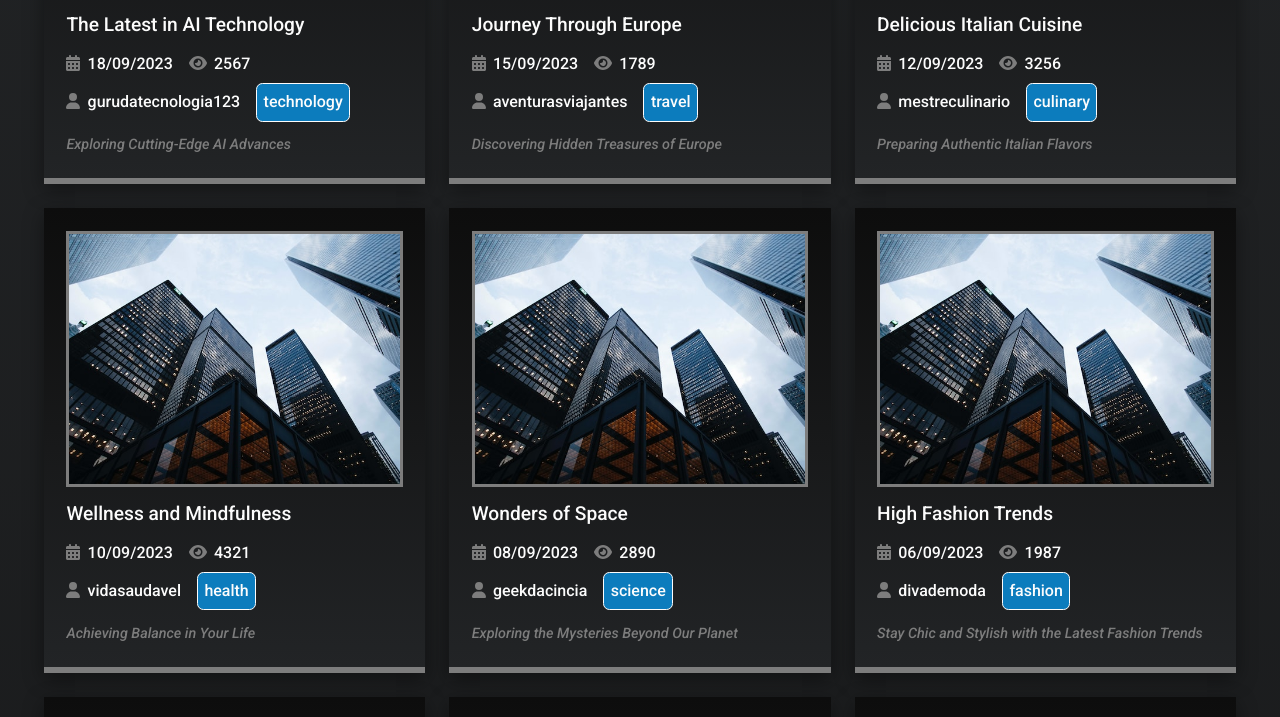
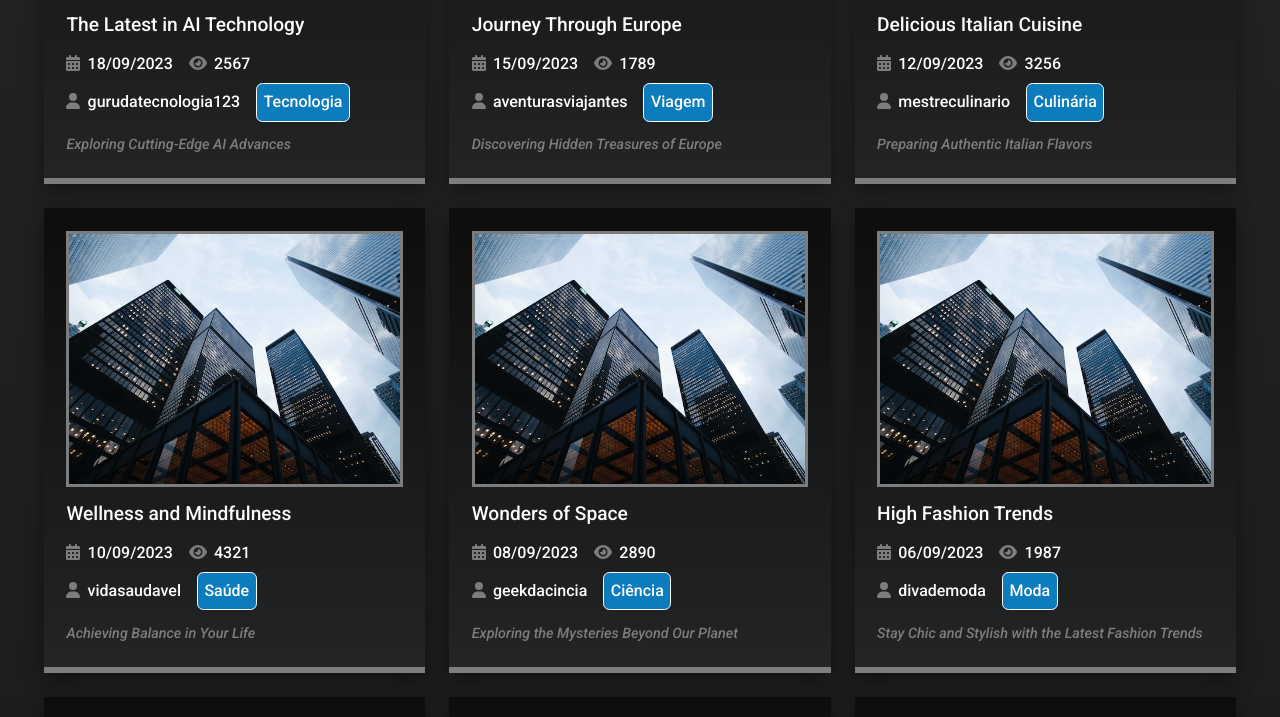
Before and after one commit to hfidelis/techconecta-prototype, an Angular app: page /home in a window 1280 px wide. Shown: the part 460-1177 px from the top of the page. Built offline with nearby package versions, Linux system fonts and the light colour scheme.

Commit message:
feat: added Category Translate Pipe

```diff
--- a/src/app/app.module.ts
+++ b/src/app/app.module.ts
@@ -8,6 +8,7 @@ import { HomeComponent } from './pages/home/home.component';
 import { FontAwesomeModule } from '@fortawesome/angular-fontawesome';
 import { FooterComponent } from './components/footer/footer.component';
 import { PostComponent } from './components/post/post.component';
+import { CategoryTranslatePipe } from './pipes/category-translate.pipe';
 
 @NgModule({
   declarations: [
@@ -15,7 +16,8 @@ import { PostComponent } from './components/post/post.component';
     HeaderComponent,
     HomeComponent,
     FooterComponent,
-    PostComponent
+    PostComponent,
+    CategoryTranslatePipe
   ],
   imports: [
     BrowserModule,
--- a/src/app/components/post/post.component.html
+++ b/src/app/components/post/post.component.html
@@ -20,7 +20,7 @@
         {{ post.userOwner }}
       </span>
       <span class="post_category">
-        {{ post.category }}
+        {{ post.category | categoryTranslate }}
       </span>
     </div>
   </div>
--- /dev/null
+++ b/src/app/pipes/category-translate.pipe.ts
@@ -0,0 +1,22 @@
+import { Pipe, PipeTransform } from '@angular/core';
+
+@Pipe({
+  name: 'categoryTranslate'
+})
+export class CategoryTranslatePipe implements PipeTransform {
+
+  transform(category: string): string {
+    const translatedCategories: { [key: string]: string } = {
+      technology: 'Tecnologia',
+      travel: 'Viagem',
+      culinary: 'Culinária',
+      health: 'Saúde',
+      science: 'Ciência',
+      fashion: 'Moda',
+      sports: 'Esportes'
+    }
+    const value = translatedCategories[category]
+    return value || category
+  }
+
+}
```
Also changed, not shown: 1 other file (tests, documents, lock files or other folders).
